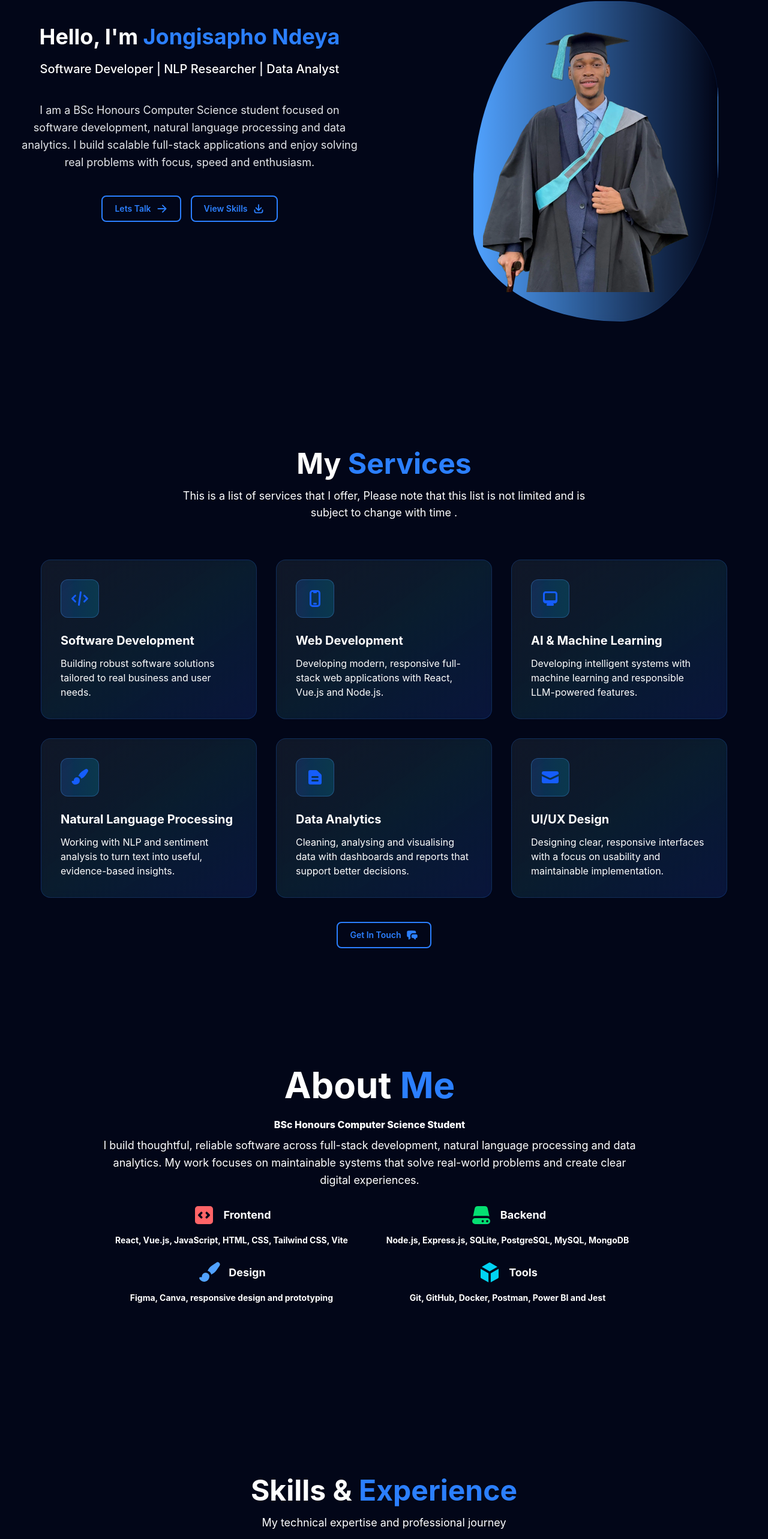
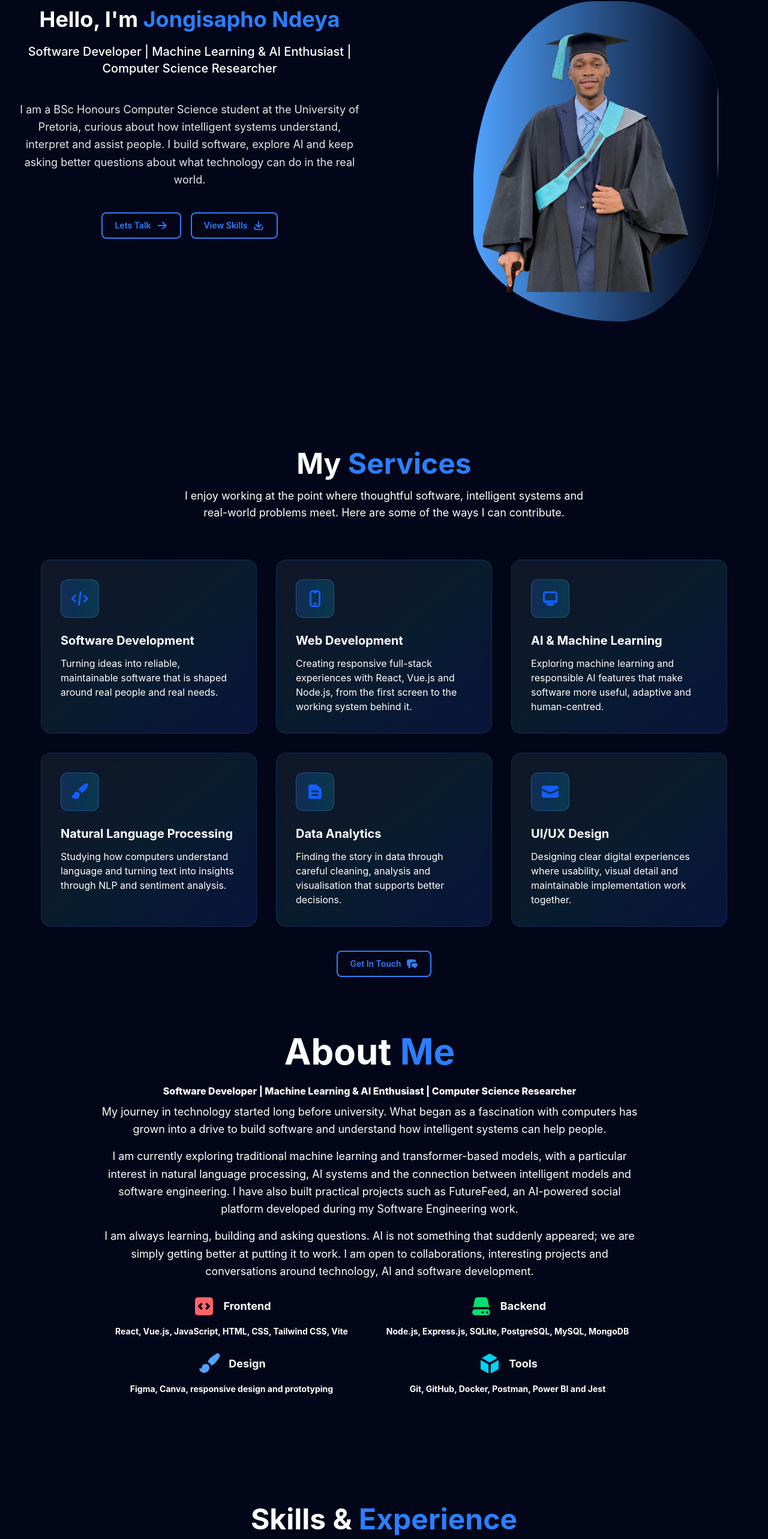
Before and after one commit to Jongisapho/Portfolio, a Vue app: page / in a window 1280 px wide. Shown: the part 195-2761 px from the top of the page at 60% size. Built offline with nearby package versions, Linux system fonts and the light colour scheme.

Commit message:
Text Updates

```diff
--- a/src/components/About.vue
+++ b/src/components/About.vue
@@ -16,13 +16,26 @@
                             Me</span>
                     </h2>
                     <p class="text-white font-extrabold pt-4">
-                        BSc Honours Computer Science Student
+                        Software Developer | Machine Learning & AI Enthusiast | Computer Science Researcher
                     </p>
                     <p class="text-white pt-2 text-center text-lg leading-relaxed" data-aos="fade-left"
                         data-aos-delay="200">
-                        I build thoughtful, reliable software across full-stack development, natural language
-                        processing and data analytics. My work focuses on maintainable systems that solve real-world
-                        problems and create clear digital experiences.
+                        My journey in technology started long before university. What began as a fascination with
+                        computers has grown into a drive to build software and understand how intelligent systems can
+                        help people.
+                    </p>
+                    <p class="text-white pt-4 text-center text-lg leading-relaxed" data-aos="fade-left"
+                        data-aos-delay="300">
+                        I am currently exploring traditional machine learning and transformer-based models, with a
+                        particular interest in natural language processing, AI systems and the connection between
+                        intelligent models and software engineering. I have also built practical projects such as
+                        FutureFeed, an AI-powered social platform developed during my Software Engineering work.
+                    </p>
+                    <p class="text-white pt-4 text-center text-lg leading-relaxed" data-aos="fade-left"
+                        data-aos-delay="400">
+                        I am always learning, building and asking questions. AI is not something that suddenly
+                        appeared; we are simply getting better at putting it to work. I am open to collaborations,
+                        interesting projects and conversations around technology, AI and software development.
                     </p>
                     <div class="grid grid-cols-1 sm:grid-cols-2 gap-6 pt-6 pb-4 " data-aos="fade-up"
                         data-aos-delay="300">
--- a/src/components/Experience.vue
+++ b/src/components/Experience.vue
@@ -9,13 +9,13 @@
                     </span>
                 </h2>
                 <p class="text-white text-lg max-w-2xl mx-auto">
-                    My technical expertise and professional journey
+                    The tools I use to turn questions into working software and useful insights.
                 </p>
             </div>
             <div class="grid lg:grid-cols-2 gap-12 lg:gap-16">
                 <div data-aos="fade-right">
                     <h3 class="text-2xl font-bold text-white mb-8 flex items-center gap-3">
-                        Technical skills
+                        Tools for building and exploring
                     </h3>
                     <div class="space-y-6">
                         <div v-for="skill in skills" :key="skill.id" class="group">
@@ -39,7 +39,7 @@
 
                 </div>
                 <div data-aos="fade-left">
-                    <h3 class="text-2xl font-bold text-white mb-8">Professional journey</h3>
+                    <h3 class="text-2xl font-bold text-white mb-8">Where I have been learning by doing</h3>
                     <div class="space-y-6">
                         <article v-for="experience in experiences" :key="experience.id"
                             class="border-l-2 pl-5" :class="experience.borderColor">
--- a/src/components/Hero.vue
+++ b/src/components/Hero.vue
@@ -11,13 +11,13 @@
 
                         </h1>
                         <p class="font-medium text-lg sm:text-xl mt-5" data-aos="fade-right" data-aos-delay="500">
-                            Software Developer | NLP Researcher | Data Analyst
+                            Software Developer | Machine Learning & AI Enthusiast | Computer Science Researcher
                         </p>
                     </div>
                     <p class="text-gray-200 text-center mx-auto max-w-xl text-base sm:text-lg leading-relaxed mt-8 sm:mt-10">
-                        I am a BSc Honours Computer Science student focused on software development, natural language
-                        processing and data analytics. I build scalable full-stack applications and enjoy solving real
-                        problems with focus, speed and enthusiasm.
+                        I am a BSc Honours Computer Science student at the University of Pretoria, curious about how
+                        intelligent systems understand, interpret and assist people. I build software, explore AI and
+                        keep asking better questions about what technology can do in the real world.
                     </p>
                     <div class="flex group items-center  gap-4 flex-col sm:flex-row sm:w-max sm:mx-auto mt-10"
                         data-aos="fade-up" data-aos-delay="300">
--- a/src/components/Services.vue
+++ b/src/components/Services.vue
@@ -6,8 +6,8 @@
                     My <span class="text-transparent bg-clip-text bg-linear-to-r bg-blue-500">Services</span>
                 </h2>
                 <p class="text-white text-lg max-w-2xl mx-auto" data-aos="fade-up" data-aos-delay="100">
-                    This is a list of services that I offer, Please note that this list is not limited and is subject to
-                    change with time .
+                    I enjoy working at the point where thoughtful software, intelligent systems and real-world
+                    problems meet. Here are some of the ways I can contribute.
                 </p>
             </div>
 
@@ -73,37 +73,37 @@ const services = ref([
         id: 1,
         icon: CodeBracketIcon,
         name: 'Software Development',
-        desc: 'Building robust software solutions tailored to real business and user needs.'
+        desc: 'Turning ideas into reliable, maintainable software that is shaped around real people and real needs.'
     },
     {
         id: 2,
         icon: DevicePhoneMobileIcon,
         name: 'Web Development',
-        desc: 'Developing modern, responsive full-stack web applications with React, Vue.js and Node.js.'
+        desc: 'Creating responsive full-stack experiences with React, Vue.js and Node.js, from the first screen to the working system behind it.'
     },
     {
         id: 3,
         icon: ComputerDesktopIcon,
         name: 'AI & Machine Learning',
-        desc: 'Developing intelligent systems with machine learning and responsible LLM-powered features.'
+        desc: 'Exploring machine learning and responsible AI features that make software more useful, adaptive and human-centred.'
     },
     {
         id: 4,
         icon: PaintBrushIcon,
         name: 'Natural Language Processing',
-        desc: 'Working with NLP and sentiment analysis to turn text into useful, evidence-based insights.'
+        desc: 'Studying how computers understand language and turning text into insights through NLP and sentiment analysis.'
     },
     {
         id: 5,
         icon: DocumentTextIcon,
         name: 'Data Analytics',
-        desc: 'Cleaning, analysing and visualising data with dashboards and reports that support better decisions.'
+        desc: 'Finding the story in data through careful cleaning, analysis and visualisation that supports better decisions.'
     },
     {
         id: 6,
         icon: EnvelopeIcon,
         name: 'UI/UX Design',
-        desc: 'Designing clear, responsive interfaces with a focus on usability and maintainable implementation.'
+        desc: 'Designing clear digital experiences where usability, visual detail and maintainable implementation work together.'
     },
 
 ]);
```
